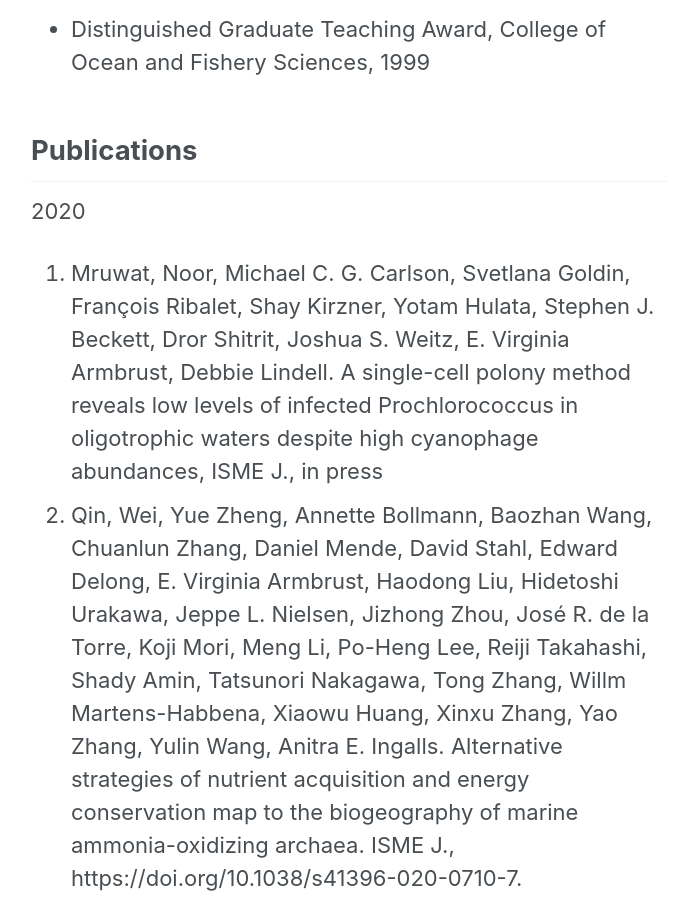
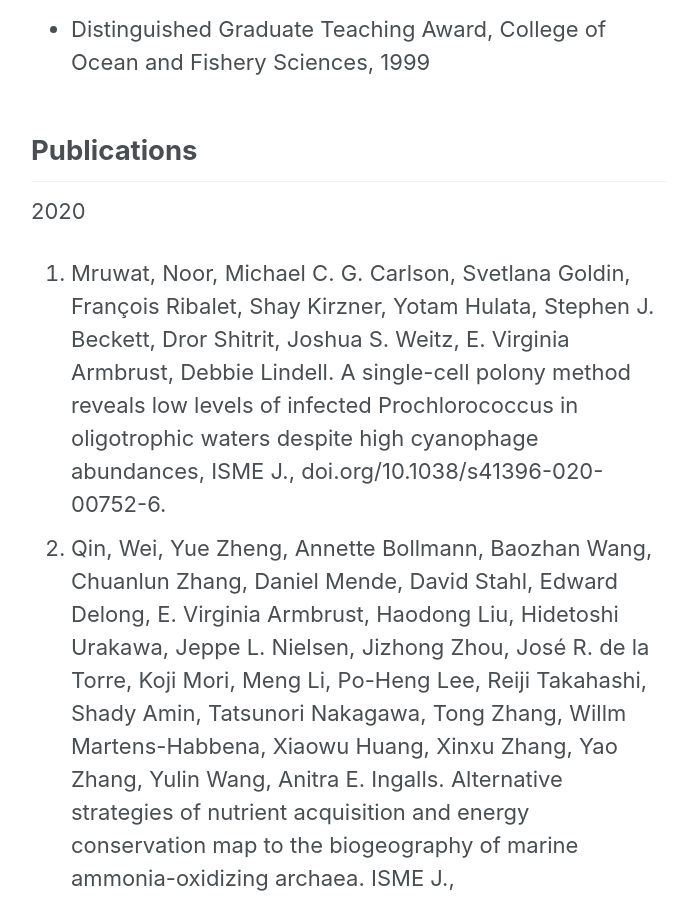
Before and after one commit to armbrustlab/armbrustlab.github.io, a Jekyll site: the page built from collections/_people/armbrust.md, in a window 1280 px wide and 900 px high, scrolled down 2968 px. Shown: the whole window, without its empty margins (291-975 px from the left). Built offline with Jekyll 4.4.1, drawn with Linux system fonts in a browser that asks for light colours; nearby versions of some CDN libraries.

Commit message:
Update armbrust.md

```diff
--- a/collections/_people/armbrust.md
+++ b/collections/_people/armbrust.md
@@ -41,7 +41,7 @@
 ## Publications
 
 2020
-1. Mruwat, Noor, Michael C. G. Carlson, Svetlana Goldin, François Ribalet, Shay Kirzner, Yotam Hulata, Stephen J. Beckett, Dror Shitrit, Joshua S. Weitz, E. Virginia Armbrust, Debbie Lindell. A single-cell polony method reveals low levels of infected Prochlorococcus in oligotrophic waters despite high cyanophage abundances, ISME J., in press
+1. Mruwat, Noor, Michael C. G. Carlson, Svetlana Goldin, François Ribalet, Shay Kirzner, Yotam Hulata, Stephen J. Beckett, Dror Shitrit, Joshua S. Weitz, E. Virginia Armbrust, Debbie Lindell. A single-cell polony method reveals low levels of infected Prochlorococcus in oligotrophic waters despite high cyanophage abundances, ISME J., doi.org/10.1038/s41396-020-00752-6.
 1. Qin, Wei, Yue Zheng, Annette Bollmann, Baozhan Wang, Chuanlun Zhang, Daniel Mende, David Stahl, Edward Delong, E. Virginia Armbrust, Haodong Liu, Hidetoshi Urakawa, Jeppe L. Nielsen, Jizhong Zhou, José R. de la Torre, Koji Mori, Meng Li, Po-Heng Lee, Reiji Takahashi, Shady Amin, Tatsunori Nakagawa, Tong Zhang, Willm Martens-Habbena, Xiaowu Huang, Xinxu Zhang, Yao Zhang, Yulin Wang, Anitra E. Ingalls.  Alternative strategies of nutrient acquisition and energy conservation map to the biogeography of marine ammonia-oxidizing archaea. ISME J., https://doi.org/10.1038/s41396-020-0710-7.
 1. Gradoville, M.R., H. Farnelid, A. E. White, K. A. Turk-Kubo, B. Stewart, F. Ribalet, E. V. Armbrust, and J. P. Zehr. Latitudinal constraints on the abundance and activity of the cyanobacterium UCYN-A and other marine diazotrophs in the North Pacific. Limnology and Oceanography, https://doi.org/10.1002/lno.11423.
 
```
